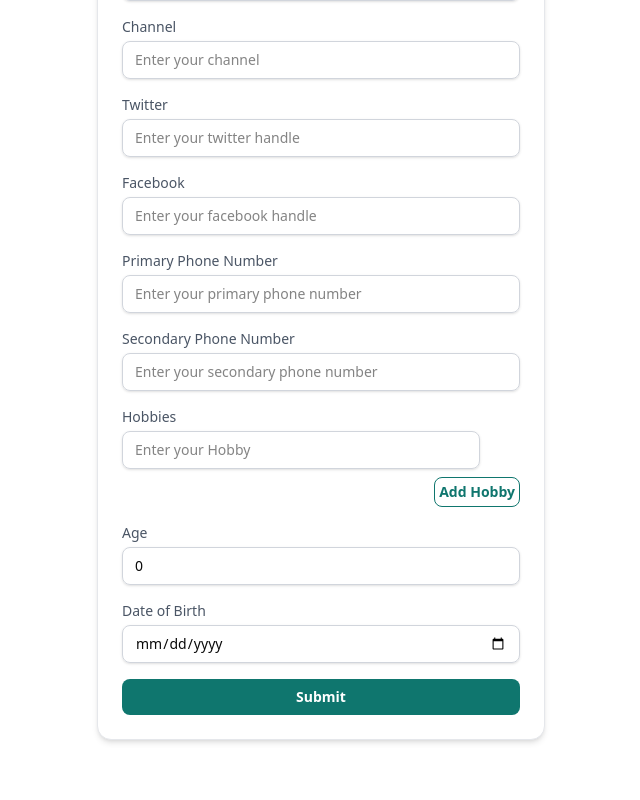
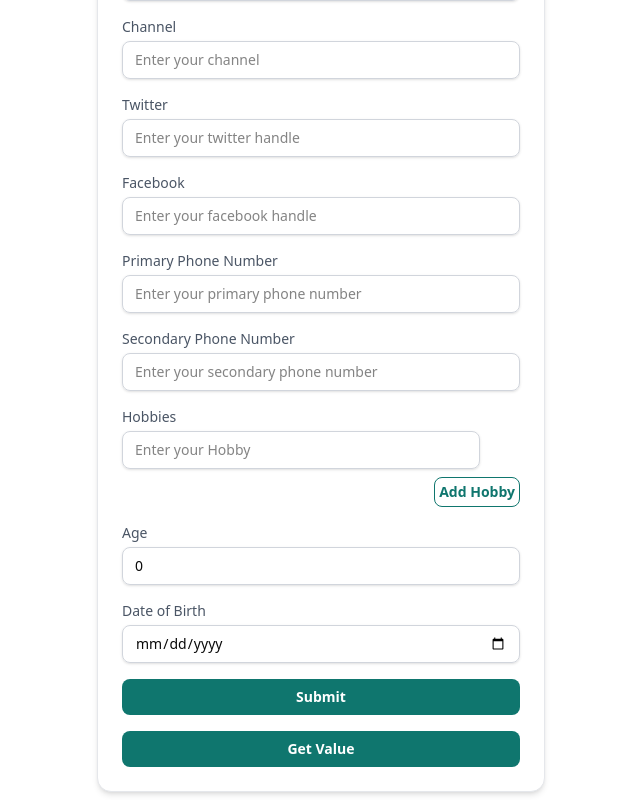
Before and after one commit to DevStreak-Code/devstreak-web-user, a React (Vite) app: page /sample-form in a window 1280 px wide. Shown: the part 228-1028 px from the top of the page, without its empty margins (319-959 px from the left). Before the commit the page ends 976 px from the top, so only its background shows below. Built offline with nearby package versions, Linux system fonts and the light colour scheme.

Commit message:
Sample Form | Get Field Values

```diff
--- a/src/features/sample/SampleForm.tsx
+++ b/src/features/sample/SampleForm.tsx
@@ -146,7 +146,13 @@
      - const watchValues =watch(['username','email']) // multiple filed
      - const watchAllValues =watch() // all values as object
      - we can lift those value up using useEffect
+15 -  get field values using getValues (when certain action perform ex: onClick)
+     - better from watch
+     - not re-render
 
+     - getAllValues = getValues();
+     - getSingleValue = getValues('username');
+     - getMultipleValue = getValues(['username','email']);
 */
 
 type TFormValues = {
@@ -182,7 +188,7 @@ const SampleForm = () => {
       dob: new Date(),
     },
   });
-  const { register, control, handleSubmit, formState, watch } = form;
+  const { register, control, handleSubmit, formState, watch, getValues } = form;
 
   const { fields, append, remove } = useFieldArray({
     name: "hobbies",
@@ -190,22 +196,28 @@ const SampleForm = () => {
   });
   const { errors } = formState;
 
-  useEffect(() => {
-    const subscription = watch((values) => {
-      console.log("form values::::", values); // we can pass all these value to parent
-    });
+  //   useEffect(() => {
+  //     const subscription = watch((values) => {
+  //       console.log("form values::::", values); // we can pass all these value to parent
+  //     });
 
-    return () => subscription.unsubscribe();
-  }, [watch]);
+  //     return () => subscription.unsubscribe();
+  //   }, [watch]);
 
   const onSubmit = (data: TFormValues) => {
     console.log("form submitted", data);
+
   };
 
+  const handleGetValues = () => {
+    console.log("Get Value", getValues());
+    console.log(getValues("username"));
+    console.log(getValues("social.facebook"))
+    console.log(getValues(["username", "email"]));
+  };
   return (
     <div className="max-w-md mx-auto mt-10 bg-white shadow-md rounded-xl p-6 border border-gray-200">
-      <h2 className="text-xl font-semibold mb-4 text-gray-700">
-      </h2>
+      <h2 className="text-xl font-semibold mb-4 text-gray-700"></h2>
       <form className="space-y-4" onSubmit={handleSubmit(onSubmit)} noValidate>
         <div>
           <label
@@ -436,6 +448,14 @@ const SampleForm = () => {
         >
           Submit
         </button>
+
+        <button
+          type="button"
+          onClick={() => handleGetValues()}
+          className="w-full bg-primary hover:bg-primary/90 transition-colors text-white text-sm font-semibold py-2 rounded-md"
+        >
+          Get Value
+        </button>
       </form>
       <DevTool control={control} />
     </div>
```
